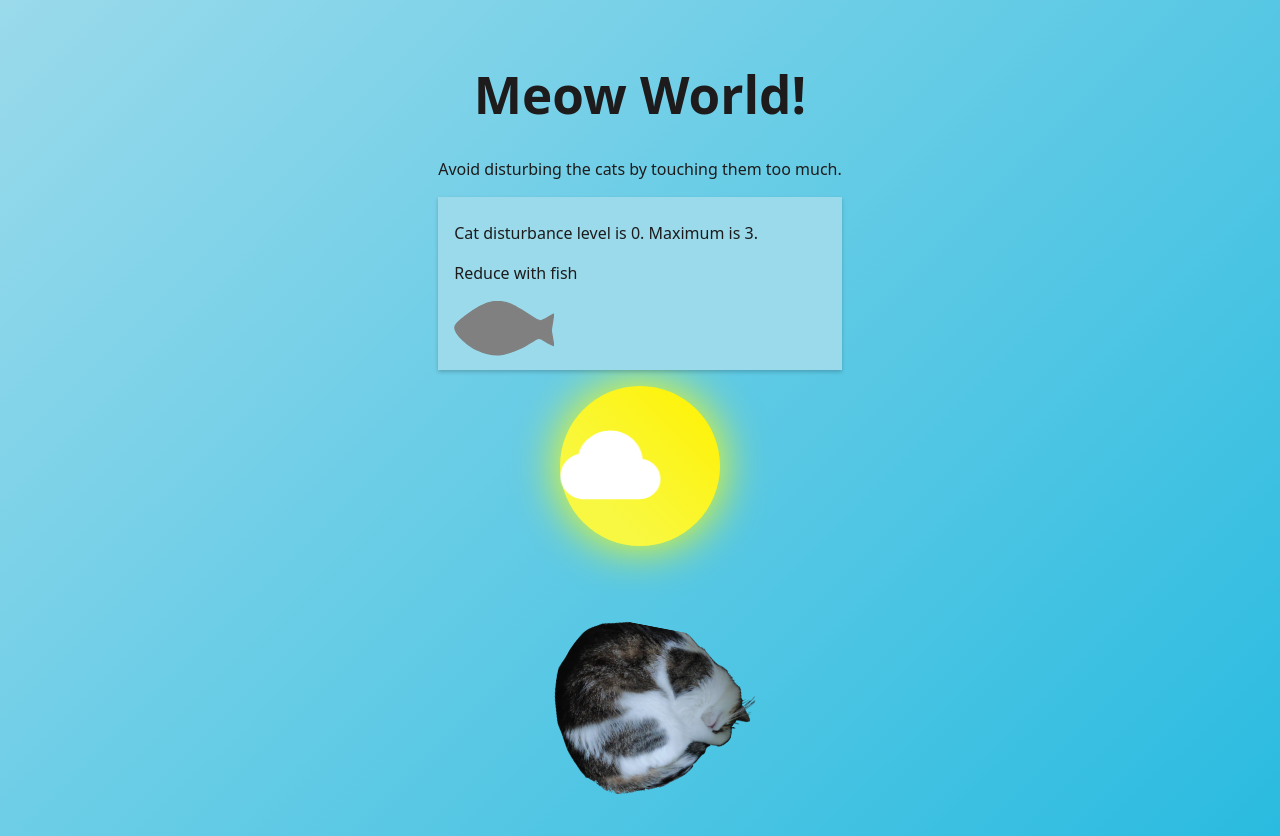
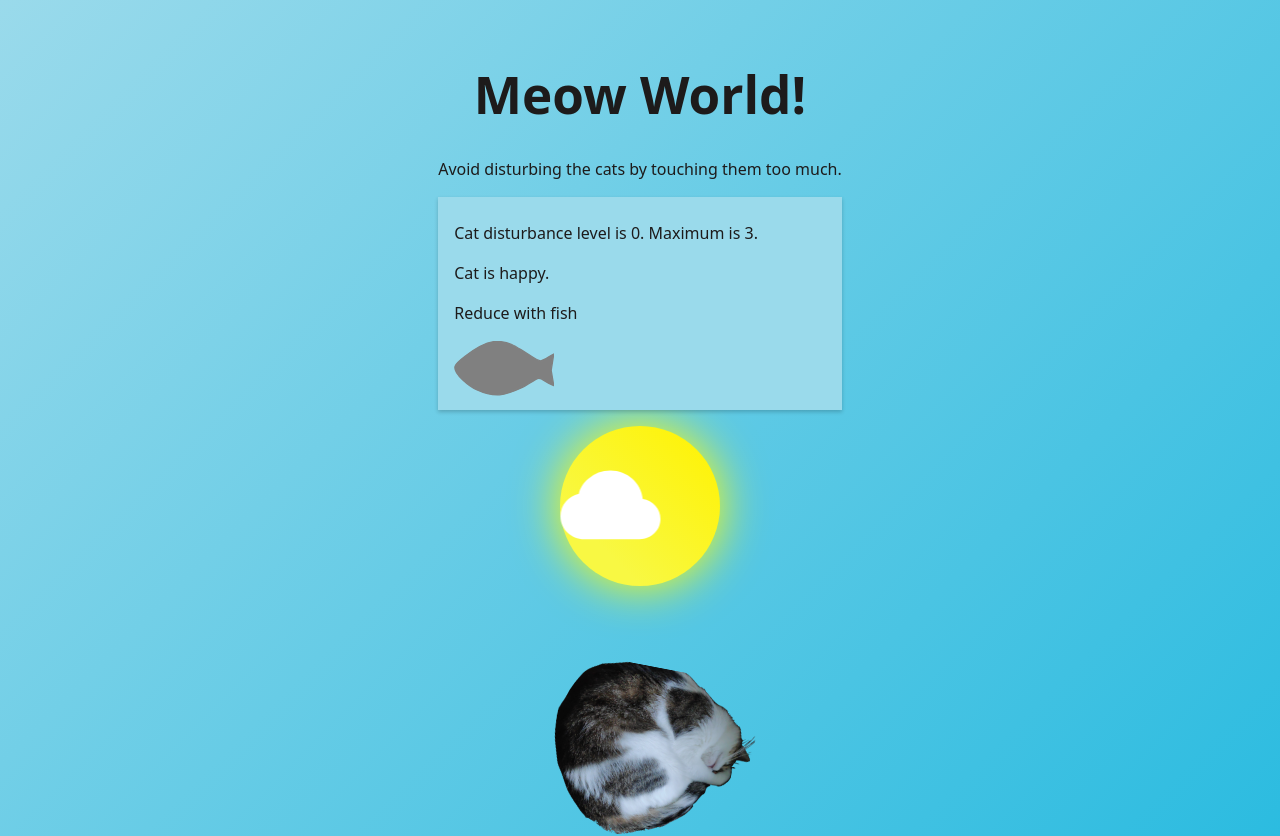
Before and after one commit to bittikatti/react-hello-world, a React (Vite) app: page / in a window 1280 px wide. Shown: the top 836 px of the page. Built offline with nearby package versions, Linux system fonts and the light colour scheme.

Commit message:
Cat is angry if disturbanceLevel is over 3

```diff
--- a/src/App.jsx
+++ b/src/App.jsx
@@ -22,8 +22,11 @@ function App() {
 
   {/* Disable fish button if disturbance level is zero */}
   {/* If fish button is disabled, change the fish color to gray */}
+  {/* If disturbancelevel  is more than three, the cat is angry */}
   const fishIsDisabled = disturbanceLevel <= 0
   const dynamicFishColor = fishIsDisabled ? 'gray' : 'rgb(5,5,73)'
+  const maxLevel = 3
+  const catLevel = disturbanceLevel <= maxLevel ? 'happy' : 'angry';
   return (
     <>
       <h1>Meow World!</h1>
@@ -37,7 +40,8 @@ function App() {
           {/* TODO: left side */}
           <div
             role='status'>
-            <p>Cat disturbance level is {disturbanceLevel}. Maximum is 3.</p>
+            <p>Cat disturbance level is {disturbanceLevel}. Maximum is {maxLevel}.</p>
+            <p>Cat is {catLevel}.</p>
           </div>
 
           {/* TODO: right side */}
```
